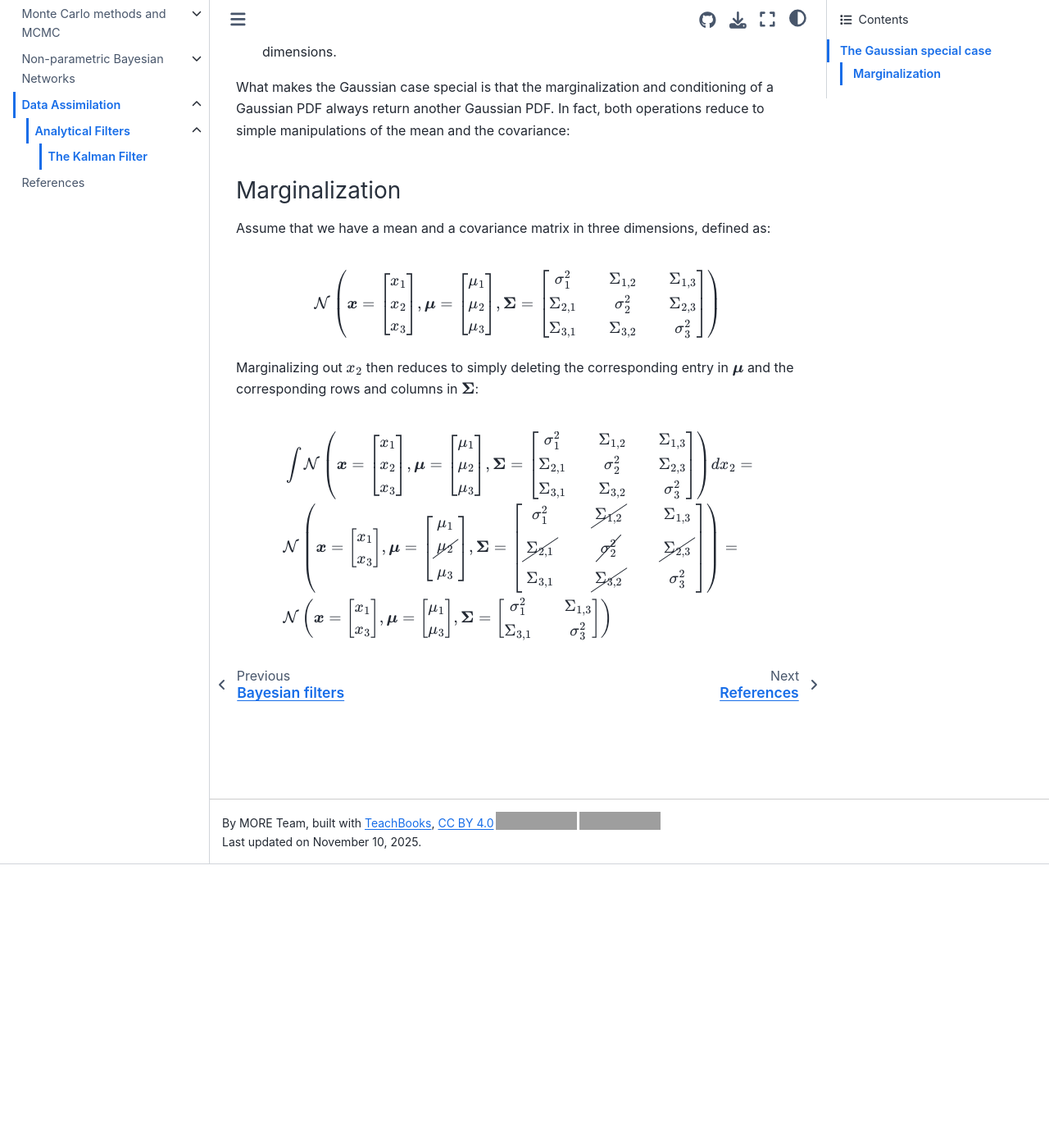
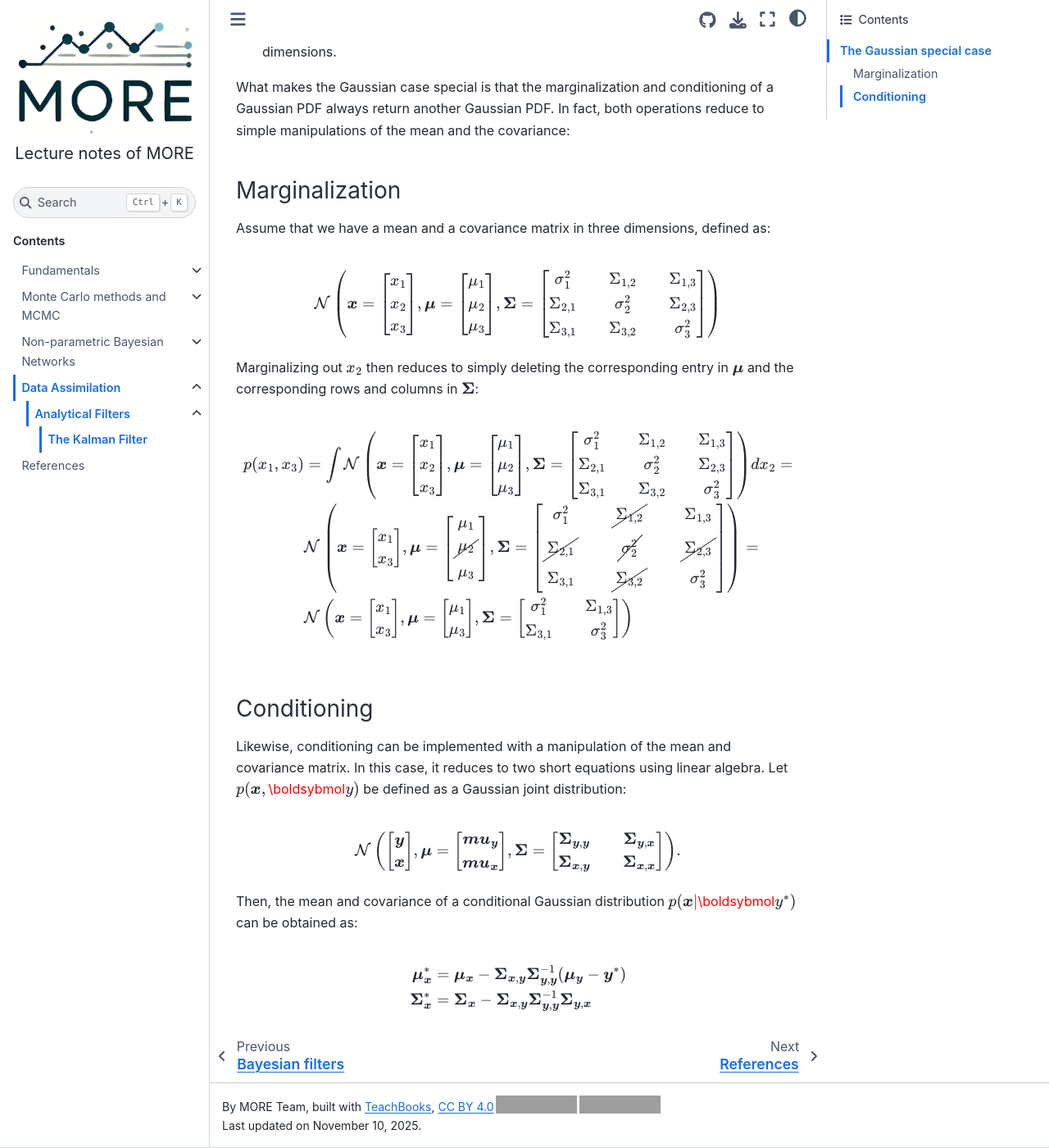
Before and after one commit to TUDelft-CITG/MORE-lecture-notes, a Jupyter Book: the page built from book/data_assimilation/02a_Kalman_Filter.md, in a window 1280 px wide and 1400 px high, scrolled down 346 px. Shown: the whole window at 82% size. Built offline with Jupyter Book 1.0.4 settings and Sphinx 7.4.7 and the Sphinx Book theme 1.1.4, drawn with Linux system fonts in a browser that asks for light colours; pages that are not in the unit, such as notebooks, are missing from menus; comment, search, counter and statistics services are not loaded; grey boxes are pictures that could not be loaded.

Commit message:
add conditioning equations

```diff
--- a/book/data_assimilation/02a_Kalman_Filter.md
+++ b/book/data_assimilation/02a_Kalman_Filter.md
@@ -33,7 +33,7 @@
 
 $$
 \begin{aligned}
-&\int \mathcal{N}\left(\boldsymbol{x} = \left[ \begin{matrix}
+p(x_1,x_3) &= \int \mathcal{N}\left(\boldsymbol{x} = \left[ \begin{matrix}
 x_{1} \\
 x_{2} \\
 x_{3} \\
@@ -73,3 +73,30 @@
 \end{matrix} \right]\right)
 \end{aligned}
 $$
+
+#### Conditioning
+
+Likewise, conditioning can be implemented with a manipulation of the mean and covariance matrix. In this case, it reduces to two short equations using linear algebra. Let $p(\boldsymbol{x},\boldsybmol{y})$ be defined as a Gaussian joint distribution:
+
+$$
+\mathcal{N}\left(\left[ \begin{matrix}
+\boldsymbol{y} \\
+\boldsymbol{x} \\
+\end{matrix} \right], \boldsymbol{\mu} =  \left[ \begin{matrix}
+\boldsymbol{mu}_{\boldsymbol{y}} \\
+\boldsymbol{mu}_{\boldsymbol{x}}\\
+\end{matrix} \right],
+\boldsymbol{\Sigma} = \left[ \begin{matrix}
+\boldsymbol{\Sigma}_{\boldsymbol{y},\boldsymbol{y}} && \boldsymbol{\Sigma}_{\boldsymbol{y},\boldsymbol{x}} \\
+\boldsymbol{\Sigma}_{\boldsymbol{x},\boldsymbol{y}} && \boldsymbol{\Sigma}_{\boldsymbol{x},\boldsymbol{x}} \\
+\end{matrix} \right]\right).
+$$
+
+Then, the mean and covariance of a conditional Gaussian distribution $p(\boldsymbol{x}|\boldsybmol{y}^{*})$ can be obtained as:
+
+$$
+\begin{aligned}
+\boldsymbol{\mu}_{\boldsymbol{x}}^* &= \boldsymbol{\mu}_{\boldsymbol{x}} - \boldsymbol{\Sigma}_{\boldsymbol{x},\boldsymbol{y}}\boldsymbol{\Sigma}_{\boldsymbol{y},\boldsymbol{y}}^{-1}(\boldsymbol{\mu}_{\boldsymbol{y}} - \boldsymbol{y}^*) \\
+\boldsymbol{\Sigma}_{\boldsymbol{x}}^* &= \boldsymbol{\Sigma}_{\boldsymbol{x}} - \boldsymbol{\Sigma}_{\boldsymbol{x},\boldsymbol{y}}\boldsymbol{\Sigma}_{\boldsymbol{y},\boldsymbol{y}}^{-1}\boldsymbol{\Sigma}_{\boldsymbol{y},\boldsymbol{x}}
+\end{aligned}
+$$
```
